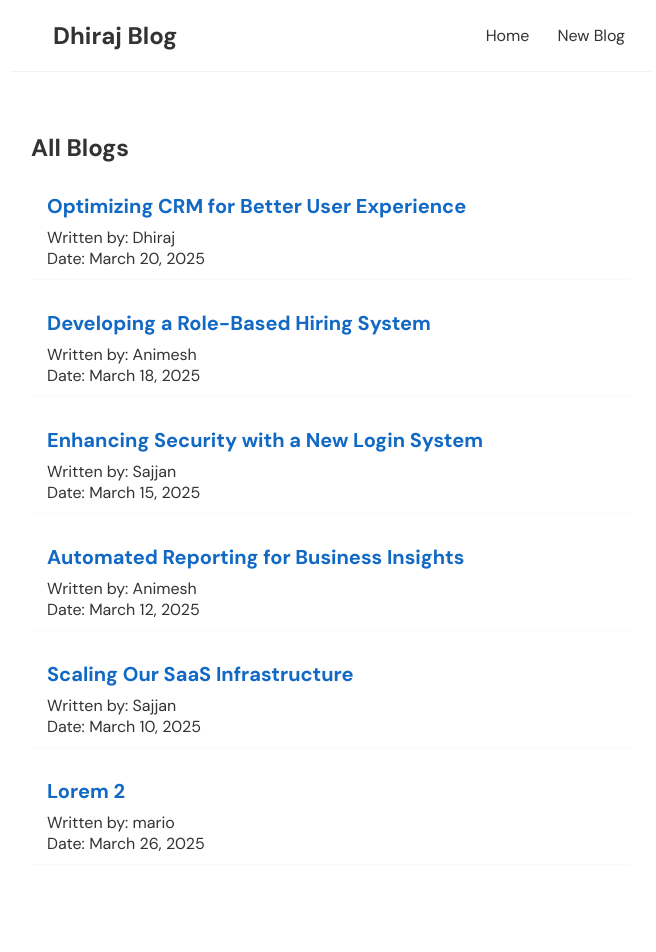
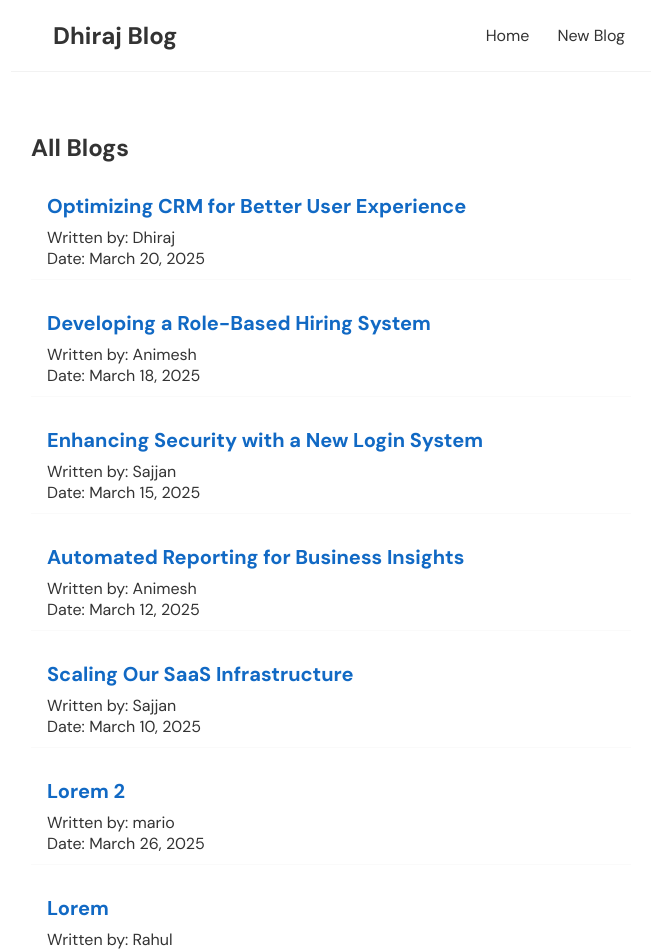
Before and after one commit to dheerazsah/React-Tutorial, a React (Create React App) app in the folder dhiraj-blog/: page / in a window 1280 px wide. Shown: the top 952 px of the page, without its empty margins (309-965 px from the left). Built offline with nearby package versions, Linux system fonts and the light colour scheme; data requests are answered from the project's data file; a web font is replaced by a local one.

Commit message:
Dynamic author

```diff
--- a/dhiraj-blog/data/db.json
+++ b/dhiraj-blog/data/db.json
@@ -41,6 +41,20 @@
       "body": "Lorem",
       "author": "mario",
       "date": "March 26, 2025"
+    },
+    {
+      "id": "d7fa",
+      "title": "Lorem",
+      "body": "Lorem",
+      "author": "Rahul",
+      "date": "March 26, 2025"
+    },
+    {
+      "id": "12fe",
+      "title": "Lorem",
+      "body": "Loremmmmmm",
+      "author": "Sayun",
+      "date": "March 26, 2025"
     }
   ]
 }
--- a/dhiraj-blog/src/Create.js
+++ b/dhiraj-blog/src/Create.js
@@ -4,7 +4,15 @@ import { useHistory } from "react-router-dom/cjs/react-router-dom.min";
 const Create = () => {
     const [ title, setTitle ] = useState('');
     const [ body, setBody ] = useState('');
-    const [author, setAuthor] = useState('mario');
+    //const [authors, setAuthors] = useState(["Mario", "Yoshi"]); // Default authors
+    const [authors, setAuthors] = useState(() => {
+        // Get authors from localStorage if they exist
+        const storedAuthors = localStorage.getItem('authors');
+        return storedAuthors ? JSON.parse(storedAuthors) : ["Mario", "Yoshi"];
+    });
+
+    const [author, setAuthor] = useState(authors[0]);
+    const [newAuthor, setNewAuthor] = useState("");
     const [date, setDate] = useState(() => {
         const options = { year: 'numeric', month: 'long', day: 'numeric' };
         return new Date().toLocaleDateString('en-US', options);
@@ -27,8 +35,23 @@ const Create = () => {
             setIsPending(false);
             //history.go(-1);
             history.push('/');
-        })
-    }
+        });
+    };
+
+
+
+    const handleAddAuthor = () => {
+        if (newAuthor && !authors.includes(newAuthor)) {
+            const updatedAuthors = [...authors, newAuthor];
+            setAuthors(updatedAuthors);
+            setAuthor(newAuthor); // Automatically select the new author
+            setNewAuthor(''); // Clear input field
+
+            // Save the updated authors list to localStorage
+            localStorage.setItem('authors', JSON.stringify(updatedAuthors));
+        }
+    };
+
     return (
         <div className="create">
             <h2>Add a New Blog</h2>
@@ -46,14 +69,38 @@ const Create = () => {
                 value={ body }
                 onChange={(e) => setBody(e.target.value)}
                 ></textarea>
+
                 <label>Blog author:</label>
-                <select
-                    value={ author }
-                    onChange={(e) => setAuthor(e.target.value)}
-                >
-                    <option value="mario">Mario</option>
-                    <option value="yoshi">Yoshi</option>
-                </select>
+                <div className="author-dropdown">
+                    <select
+                        value={author}
+                        onChange={(e) => {
+                            if (e.target.value === 'add-new') {
+                                setAuthor('');
+                            } else {
+                                setAuthor(e.target.value);
+                            }
+                        }}
+                    >
+                        {authors.map((auth, index) => (
+                            <option key={index} value={auth}>{auth}</option>
+                        ))}
+                        <option value="add-new">+ Add New Author</option>
+                    </select>
+
+                    {author === '' && (
+                        <div className="new-author-input">
+                            <input
+                                type="text"
+                                value={newAuthor}
+                                onChange={(e) => setNewAuthor(e.target.value)}
+                                placeholder="Enter new author"
+                            />
+                            <button type="button" onClick={handleAddAuthor}>Add Author</button>
+                        </div>
+                    )}
+                </div>
+
                 <label>Blog date:</label>
                 <input
                     type="text"
```
Also changed, not shown: dhiraj-blog/src/index.css (line endings or trailing spaces).
